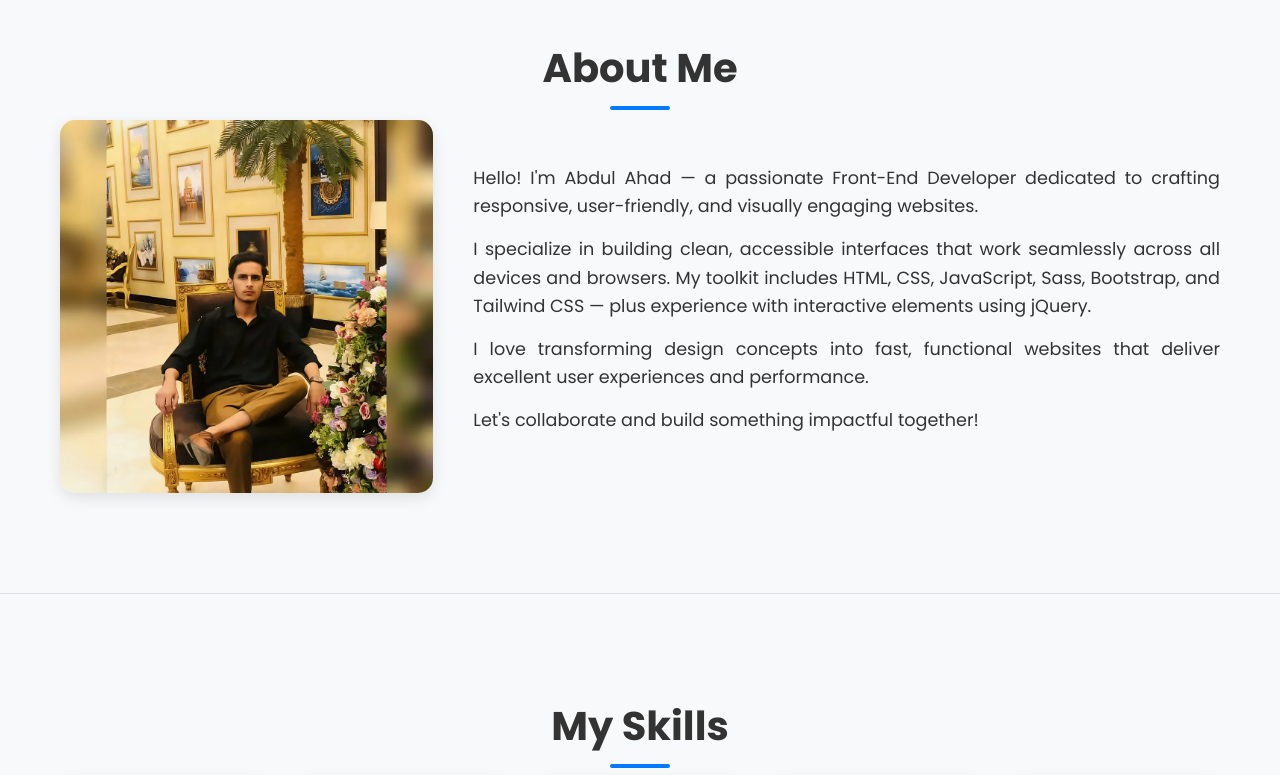
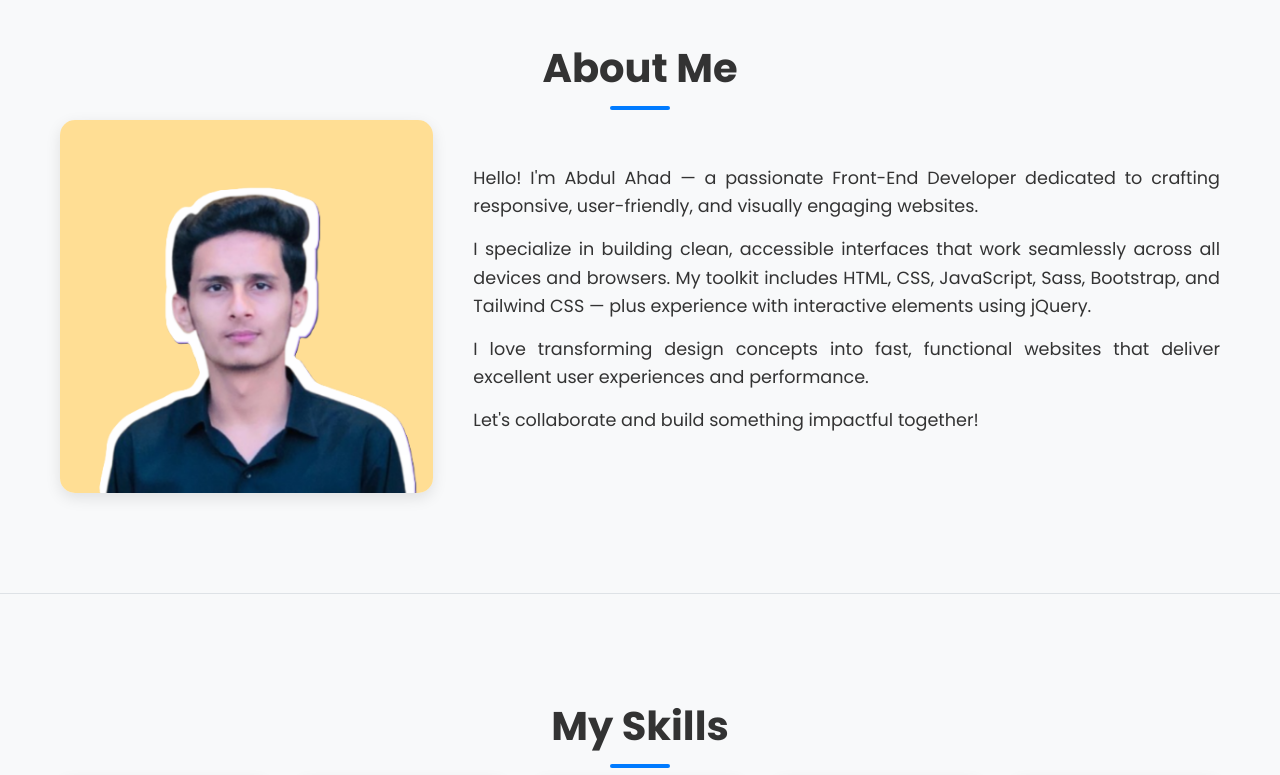
Before and after one commit to AbdulAhad56/Personal-Portfolio, a plain HTML site: page index.html in a window 1280 px wide. Shown: the part 940-1715 px from the top of the page. Drawn offline with nearby package versions, Linux system fonts and the light colour scheme.

Commit message:
Profile Pic Updated

```diff
--- a/index.html
+++ b/index.html
@@ -68,7 +68,7 @@
           <div class="about-content" data-aos="fade-right">
             <div class="about-image">
               <img
-                src="assets/images/profile.webp"
+                src="assets/images/AbdulAhad.png"
                 loading="lazy"
                 alt="Abdul Ahad Profile Picture"
               />
```
Also changed, not shown: assets/images/AbdulAhad.png (added), assets/images/profile.webp (deleted).
